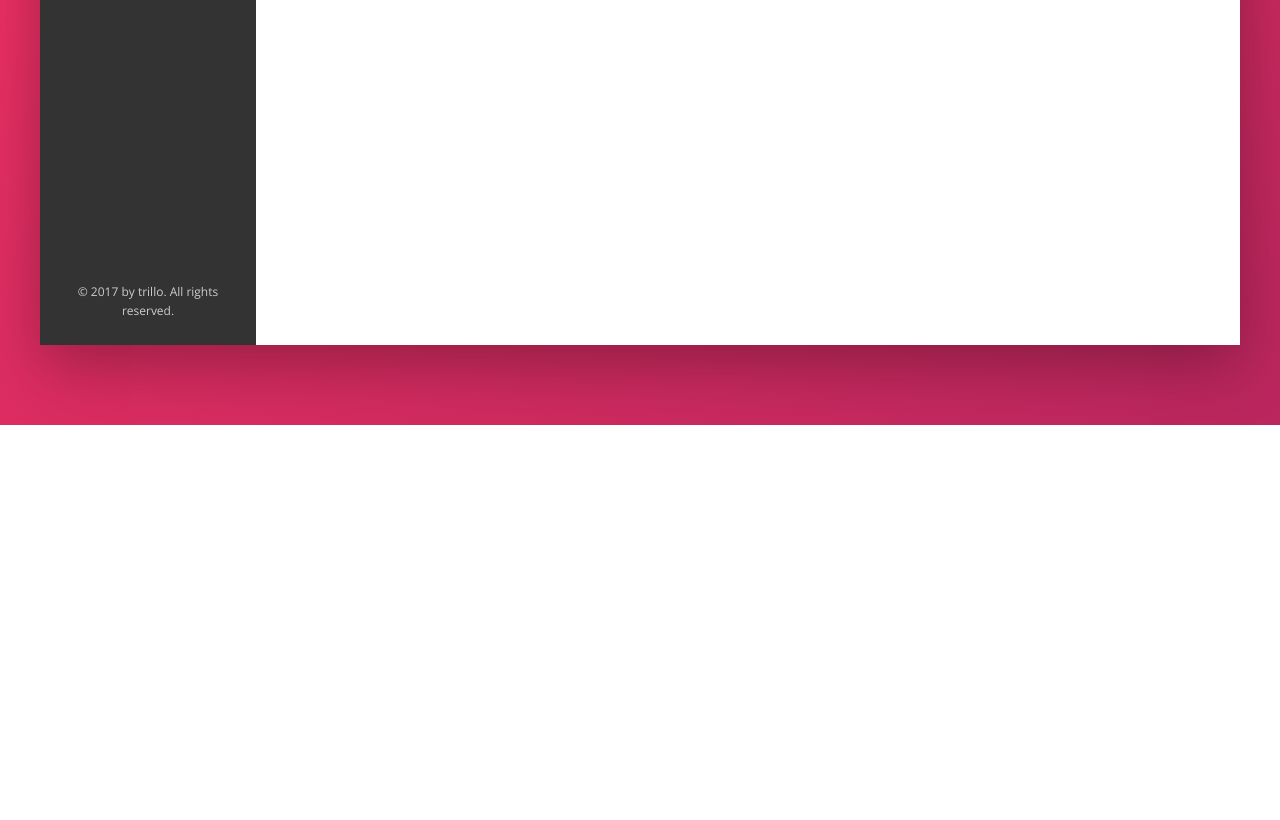
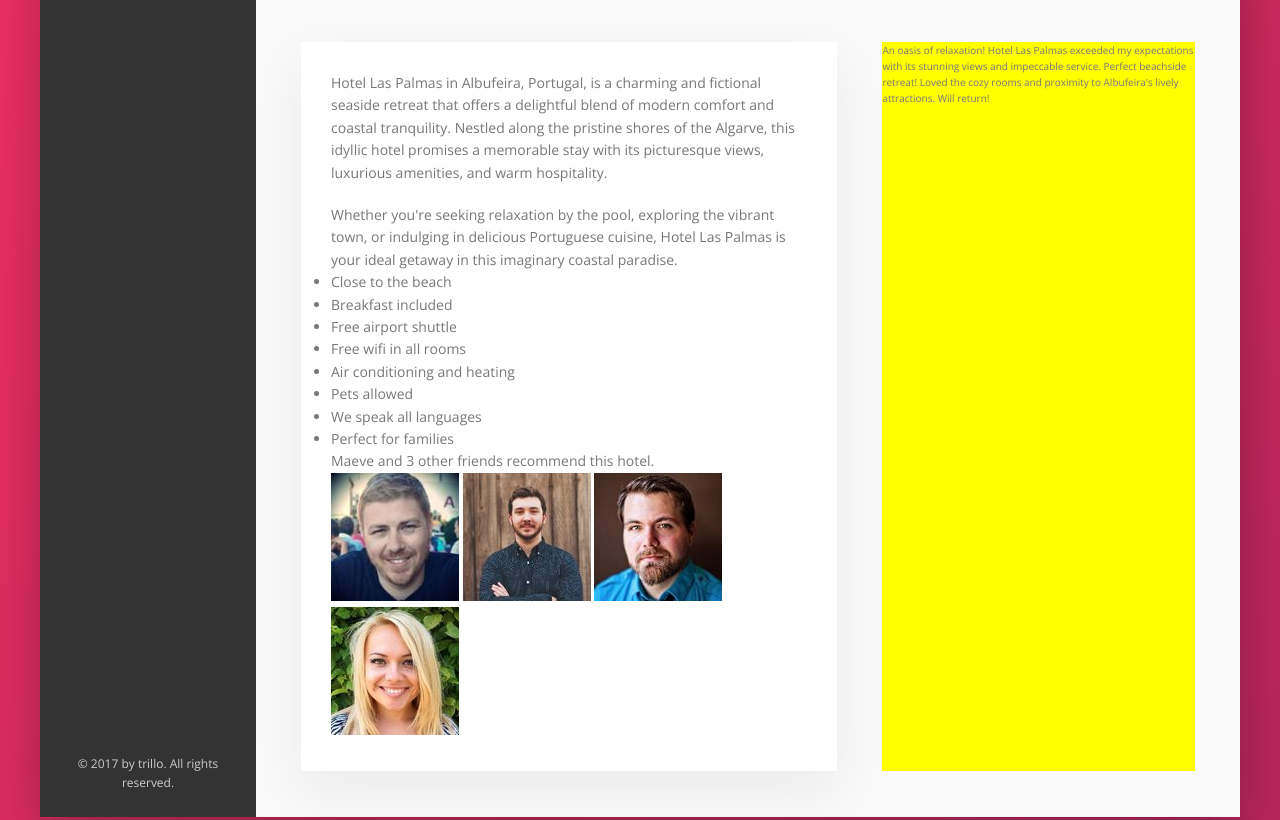
Before and after one commit to nerdtransmitter/trillo, a website: page index.html in a window 1280 px wide. Shown: the part 605-1425 px from the top of the page. Before the commit the page ends 1030 px from the top, so only its background shows below. Drawn offline with nearby package versions, Linux system fonts and the light colour scheme.

Commit message:
layout details section

```diff
--- a/index.html
+++ b/index.html
@@ -131,6 +131,44 @@
                   <div class="overview__rating-count">429 votes</div>
                 </div>
               </div>
+
+              <div class="detail">
+                <div class="description">
+                  <p class="paragraph">
+                    Hotel Las Palmas in Albufeira, Portugal, is a charming and fictional seaside retreat that offers a delightful blend of modern comfort and coastal tranquility. Nestled along the pristine shores of the Algarve, this idyllic hotel promises a memorable stay with its picturesque views, luxurious amenities, and warm hospitality.
+                  </p>
+                  <p class="paragraph">
+                    Whether you're seeking relaxation by the pool, exploring the vibrant town, or indulging in delicious Portuguese cuisine, Hotel Las Palmas is your ideal getaway in this imaginary coastal paradise.
+                  </p>
+                  <ul class="list">
+                    <li class="list-item">Close to the beach</li>
+                    <li class="list-item">Breakfast included</li>
+                    <li class="list-item">Free airport shuttle</li>
+                    <li class="list-item">Free wifi in all rooms</li>
+                    <li class="list-item">Air conditioning and heating</li>
+                    <li class="list-item">Pets allowed</li>
+                    <li class="list-item">We speak all languages</li>
+                    <li class="list-item">Perfect for families</li>
+                  </ul>
+                  <div class="recommend">
+                    <p class="recomment__count">
+                      Maeve and 3 other friends recommend this hotel.
+                    </p>
+                    <div class="recommend_friends">
+                      <img src="img/user-3.jpg" alt="Friend 1" class="recommend__photo">
+                      <img src="img/user-4.jpg" alt="Friend 2" class="recommend__photo">
+                      <img src="img/user-5.jpg" alt="Friend 3" class="recommend__photo">
+                      <img src="img/user-6.jpg" alt="Friend 4" class="recommend__photo">
+                    </div>
+                  </div>
+                </div>
+
+                <div class="user-reviews">
+                  An oasis of relaxation! Hotel Las Palmas exceeded my expectations with its stunning views and impeccable service.
+
+                  Perfect beachside retreat! Loved the cozy rooms and proximity to Albufeira's lively attractions. Will return!
+                </div>
+              </div>
             </main>
           </div>
         </div>
--- a/sass/_base.scss
+++ b/sass/_base.scss
@@ -29,7 +29,10 @@ Grey dark 3: #999
   --color-grey-dark-2: #777;
   --color-grey-dark-3: #999;
 
-  --shadow-dark: 0 2rem 6rem rgba(0,0,0,.3)
+  --shadow-dark: 0 2rem 6rem rgba(0,0,0,.3);
+  --shadow-light: 0 2rem 5rem rgba(0,0,0,.06);
+
+  --line: 1px solid var(--color-grey-light-2)
 }
 
 * {
--- a/sass/_components.scss
+++ b/sass/_components.scss
@@ -203,7 +203,7 @@
   .overview {
   display: flex;
   align-items: center;
-  border-bottom: 1px solid var(--color-grey-light-2);
+  border-bottom: var(--line);
 
   &__heading {
     font-size: 2.25rem;
@@ -298,3 +298,18 @@
     box-shadow: none;
   }
 }
+
+///////////////////////////////////////////////
+// BUTTON INLINE
+.paragraph:not(:last-of-type) {
+  margin-bottom: 2rem;
+}
+
+///////////////////////////////////////////////
+// LIST
+.list {
+
+}
+
+///////////////////////////////////////////////
+// RECOMMEND
--- a/sass/_layout.scss
+++ b/sass/_layout.scss
@@ -11,7 +11,7 @@
   font-size: 1.4rem;
   height: 7rem;
   background-color: #fff;
-  border-bottom: 1px solid var(--color-grey-light-1);
+  border-bottom: var(--line);
 
   display: flex;
   justify-content: space-between;
@@ -34,6 +34,27 @@
 
 .hotel-view {
   background-color: #fff;
-  height: 80rem;
   flex: 1;
 }
+
+
+.detail {
+  display: flex;
+  background-color: var(--color-grey-light-1);
+  padding: 4.5rem; // same as description margin-right
+  border-bottom: var(--line);
+}
+
+.description {
+  font-size: 1.4rem;
+  flex: 0 0 60%;
+  margin-right: 4.5rem;
+  background-color: #fff;
+  box-shadow: var(--shadow-light);
+  padding: 3rem
+}
+
+.user-reviews {
+  background-color: yellow;
+  flex: 1;
+}
```
Also changed, not shown: sass/main.css, 1 other file.
